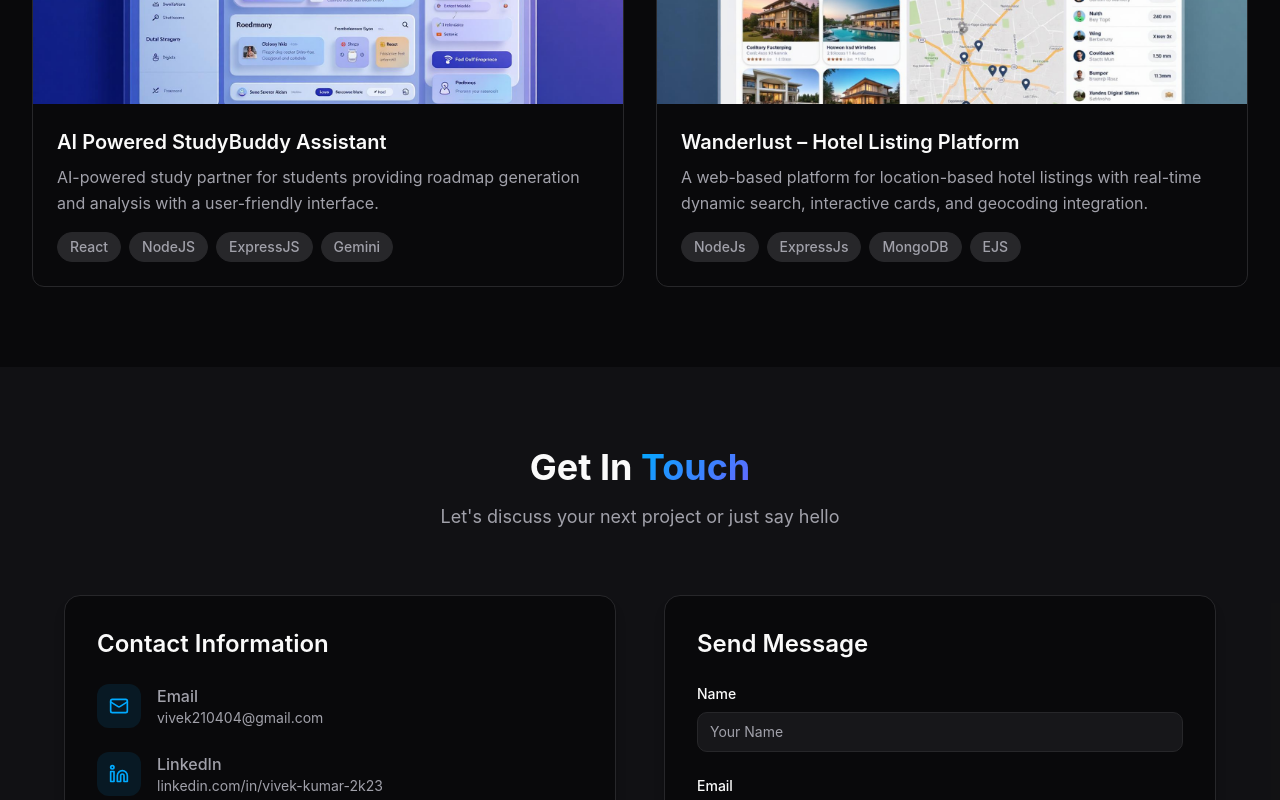
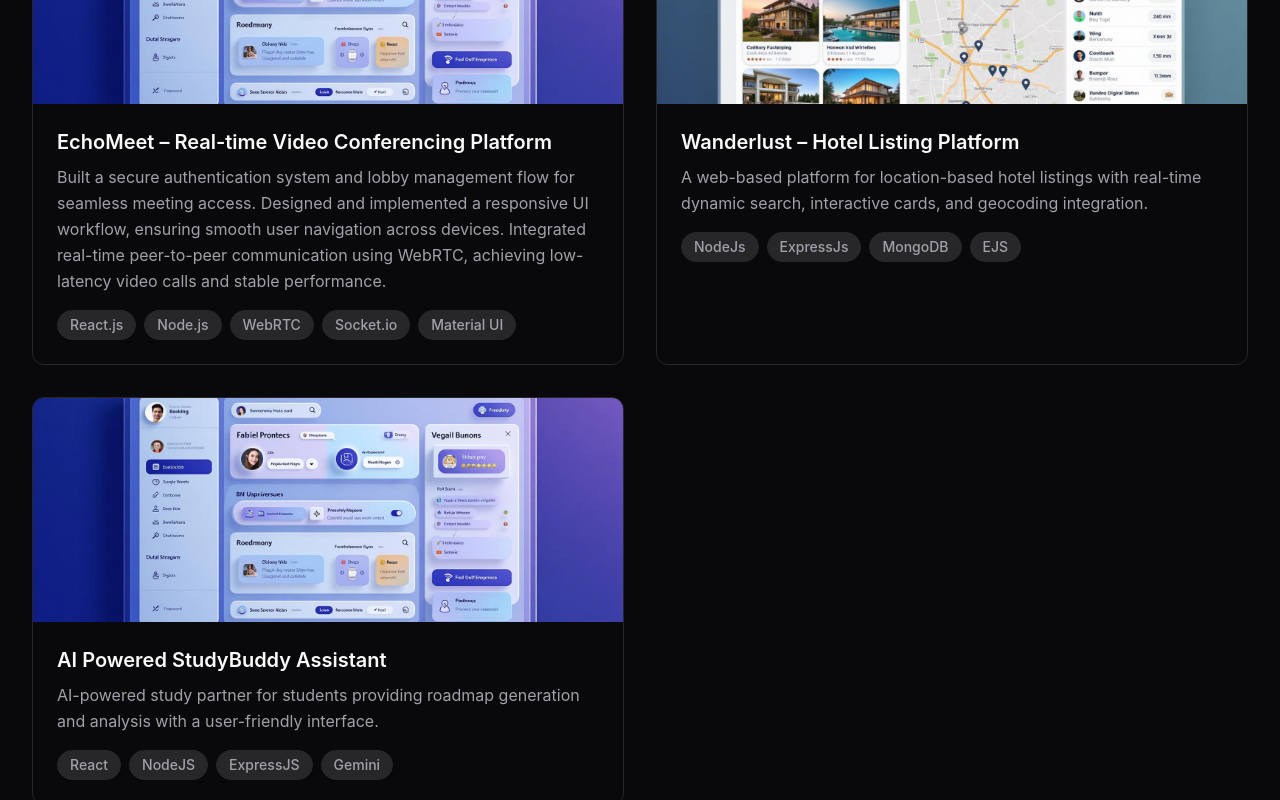
Before and after one commit to user135-test/vivek-portfolio9, a React (Vite) app: page / in a window 1280 px wide. Shown: the part 2700-3500 px from the top of the page. Built offline with nearby package versions, Linux system fonts and the light colour scheme.

Commit message:
Add projects to portfolio
Added three new projects to the portfolio: EchoMeet, Airbnb, and Studybuddy. EchoMeet is marked as the top priority.

```diff
--- a/src/components/Portfolio.tsx
+++ b/src/components/Portfolio.tsx
@@ -82,9 +82,9 @@ const Portfolio = () => {
 
   const projects = [
     {
-      title: "AI Powered StudyBuddy Assistant",
-      description: "AI-powered study partner for students providing roadmap generation and analysis with a user-friendly interface.",
-      tools: ["React", "NodeJS", "ExpressJS", "Gemini"],
+      title: "EchoMeet – Real-time Video Conferencing Platform",
+      description: "Built a secure authentication system and lobby management flow for seamless meeting access. Designed and implemented a responsive UI workflow, ensuring smooth user navigation across devices. Integrated real-time peer-to-peer communication using WebRTC, achieving low-latency video calls and stable performance.",
+      tools: ["React.js", "Node.js", "WebRTC", "Socket.io", "Material UI"],
       image: studyBuddyImage
     },
     {
@@ -92,6 +92,12 @@ const Portfolio = () => {
       description: "A web-based platform for location-based hotel listings with real-time dynamic search, interactive cards, and geocoding integration.",
       tools: ["NodeJs", "ExpressJs", "MongoDB", "EJS"],
       image: wanderlustImage
+    },
+    {
+      title: "AI Powered StudyBuddy Assistant",
+      description: "AI-powered study partner for students providing roadmap generation and analysis with a user-friendly interface.",
+      tools: ["React", "NodeJS", "ExpressJS", "Gemini"],
+      image: studyBuddyImage
     }
   ];
 
```
